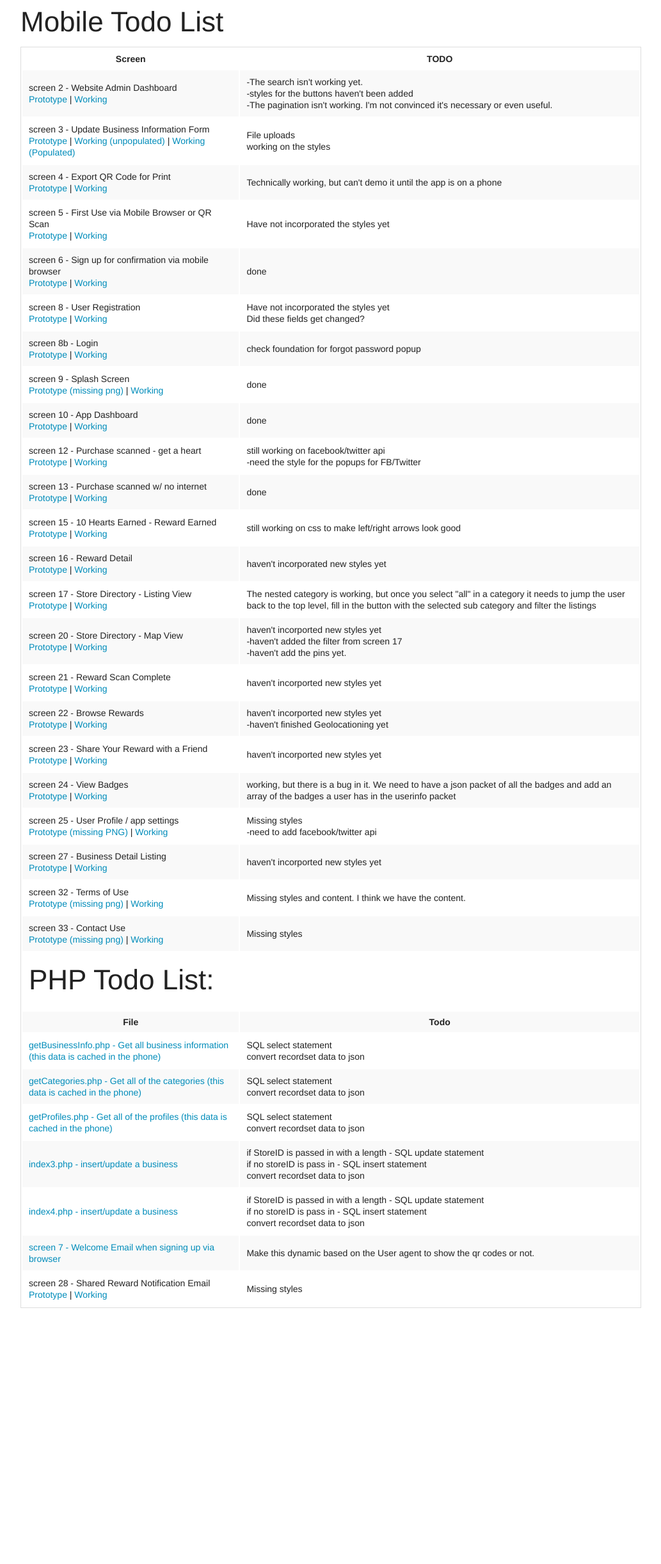
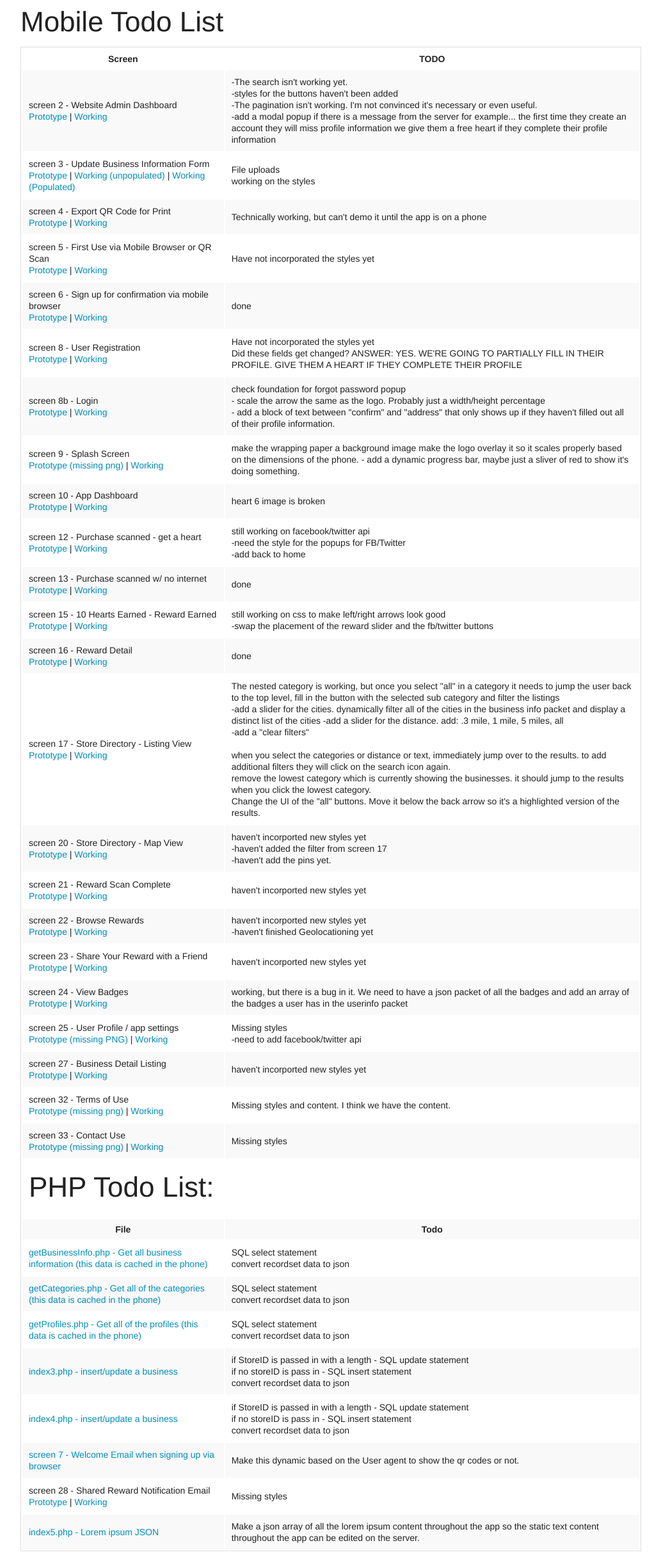
Before and after one commit to TomaszFoster/hnycreative, a PHP site: page /index.html in a window 1280 px wide. Shown: the whole page at 64% size, without its empty margins (123-1156 px from the left). Before the commit the page ends 2044 px from the top, so only its background shows below. Run offline with PHP 8.4, Linux system fonts and the light colour scheme.

Commit message:
updated the todo list.

```diff
--- a/prototype/getUserInfo.php
+++ b/prototype/getUserInfo.php
@@ -40,7 +40,7 @@
     				)
     			)
 			 ),
-    	'numberOfHearts' => '5',
+    	'numberOfHearts' => '6',
     	'latestBadge' => 'img/badgeLatest.png',
     	'latestBadgeLocation' => 'Norfolk, VA',
 		'fbOAuth' => '1234567890ABCDEF',
--- a/prototype/index.html
+++ b/prototype/index.html
@@ -26,7 +26,10 @@
       			<td>-The search isn't working yet.
       				<br>
       				-styles for the buttons haven't been added<br />
-      				-The pagination isn't working. I'm not convinced it's necessary or even useful.
+      				-The pagination isn't working. I'm not convinced it's necessary or even useful.<BR>
+      				-add a modal popup if there is a message from the server
+      					for example... the first time they create an account they will miss profile information
+      					we give them a free heart if they complete their profile information
       			</td>
       		</tr>
       		<tr>
@@ -65,7 +68,9 @@
       				| <a target="_blank"href="./screen8.html">Working</a></td>
       			<td>Have not incorporated the styles yet
       				<BR>
-      					Did these fields get changed?</td>
+      					Did these fields get changed?
+      					ANSWER: YES. WE'RE GOING TO PARTIALLY FILL IN THEIR PROFILE. GIVE THEM A HEART
+      					IF THEY COMPLETE THEIR PROFILE</td>
       		</tr>
       		<tr>
       			<td>screen 8b - Login
@@ -73,20 +78,27 @@
       					<a target="_blank"href="./PNGs/login.png">Prototype</a>
       					| <a target="_blank"href="./screen8b.html">Working</a></td>
       			<td>check foundation for forgot password popup
+      				<br>
+      				- scale the arrow the same as the logo. Probably just a width/height percentage
+      				<BR>- add a block of text between "confirm" and "address" that only shows up if
+      				they haven't filled out all of their profile information.
       				</td>
       		</tr>
       		<tr>
       			<td>screen 9 - Splash Screen<BR>
       				<a target="_blank"href="./PNGs/">Prototype (missing png)</a>
       				| <a target="_blank"href="./screen9.html">Working</a></td>
-      			<td>done</td>
+      			<td>make the wrapping paper a background image make the logo overlay it so it scales properly based on the dimensions
+      				of the phone.
+      				- add a dynamic progress bar, maybe just a sliver of red to show it's doing something.
+      				</td>
       		</tr>
       		<tr>
       			<td>screen 10 - App Dashboard
       				<BR>
       					<a target="_blank"href="./PNGs/home_noReward.png">Prototype</a>
       					| <a target="_blank"href="./screen10.html">Working</a></td>
-      			<td>done</td>
+      			<td>heart 6 image is broken</td>
       		</tr>
       		<tr>
       			<td>screen 12 - Purchase scanned - get a heart
@@ -95,7 +107,11 @@
       				</td>
       			<td>still working on facebook/twitter api
       				<BR>
-      					-need the style for the popups for FB/Twitter</td>
+      					-need the style for the popups for FB/Twitter
+      					<br>
+      					-add back to home
+      					<br>
+      					</td>
       		</tr>
       		<tr>
       			<td>screen 13 - Purchase scanned w/ no internet
@@ -111,7 +127,10 @@
       				<BR><a target="_blank"href="./PNGs/earnedReward.png">Prototype</a>
       					| <a target="_blank"href="./screen15.html">Working</a>
       				</td>
-      			<td>still working on css to make left/right arrows look good</td>
+      			<td>still working on css to make left/right arrows look good
+      				<BR>
+      					-swap the placement of the reward slider and the fb/twitter buttons
+      				</td>
       		</tr>
       		<tr>
       			<td>screen 16 - Reward Detail
@@ -119,7 +138,7 @@
       					<a target="_blank"href="./PNGs/rewardDetail.png">Prototype</a>
       					| <a target="_blank"href="./screen16.html">Working</a>
 				</td>
-      			<td>haven't incorporated new styles yet</td>
+      			<td>done</td>
       		</tr>
       		<tr>
       			<td>screen 17 - Store Directory - Listing View
@@ -127,7 +146,20 @@
       					<a target="_blank"href="./PNGs/rewardListing.png">Prototype</a>
       					| <a target="_blank"href="./screen17.html">Working</a></td>
       			<td>The nested category is working, but once you select "all" in a category it needs to jump the user back to the
-      				top level, fill in the button with the selected sub category and filter the listings</td>
+      				top level, fill in the button with the selected sub category and filter the listings
+      				<BR>
+      					-add a slider for the cities. dynamically filter all of the cities in the business info packet and display
+      					a distinct list of the cities
+      					-add a slider for the distance. add: .3 mile, 1 mile, 5 miles, all
+      					<BR>-add a "clear filters"
+      						<br><BR>
+      							when you select the categories or distance or text, immediately jump
+      							over to the results. to add additional filters they will click on the search icon again.
+      						<br>remove the lowest category which is currently showing the businesses. it should jump to the
+      						results when you click the lowest category.
+      						<br>Change the UI of the "all" buttons. Move it below the back arrow so it's a highlighted
+      						version of the results.
+      				</td>
       		</tr>
       		<tr>
       			<td>screen 20 - Store Directory - Map View
@@ -241,7 +273,12 @@
       					| <a target="_blank"href="./screen28.html">Working</a></td>
       			<td>Missing styles</td>
       		</tr>
-
+      	<tr>
+      			<td><a href="index5.php">index5.php - Lorem ipsum JSON</a></td>
+      			<td>Make a json array of all the lorem ipsum content throughout the app so the static text content throughout
+      				the app can be edited on the server.
+				</td>
+      		</tr>
       </table>
 
       </div>
--- a/prototype/screen10.html
+++ b/prototype/screen10.html
@@ -57,7 +57,7 @@
               <div class="small-6 push-3 columns text-center gift-icon">
                 <img class="progressBar" src="img/progressBar0.png" />
                 <img style="width:80%;margin-top:40px;" src="img/giftIcon.png" /><br>
-                <p class="heart-count-text">04 / 10</p>
+                <p class="heart-count-text">04 of 10</p>
               </div>
             </div>
 
@@ -141,7 +141,7 @@
       function populateInfo(incomingJson){
               console.log(incomingJson);
               $('.firstName').html(incomingJson['firstName'].toUpperCase());
-              $('.heart-count-text').html(incomingJson['numberOfHearts']+" / 10");
+              $('.heart-count-text').html(incomingJson['numberOfHearts']+" of 10");
               $('.progressBar').attr("src","img/progressBar"+incomingJson['numberOfHearts']+".png");
               $('.latestBadgeLocation').html("Latest Badge: <b>"+incomingJson['latestBadgeLocation']+"</b>");
               for(i=0;i<incomingJson['numberOfHearts'];i++){
```
